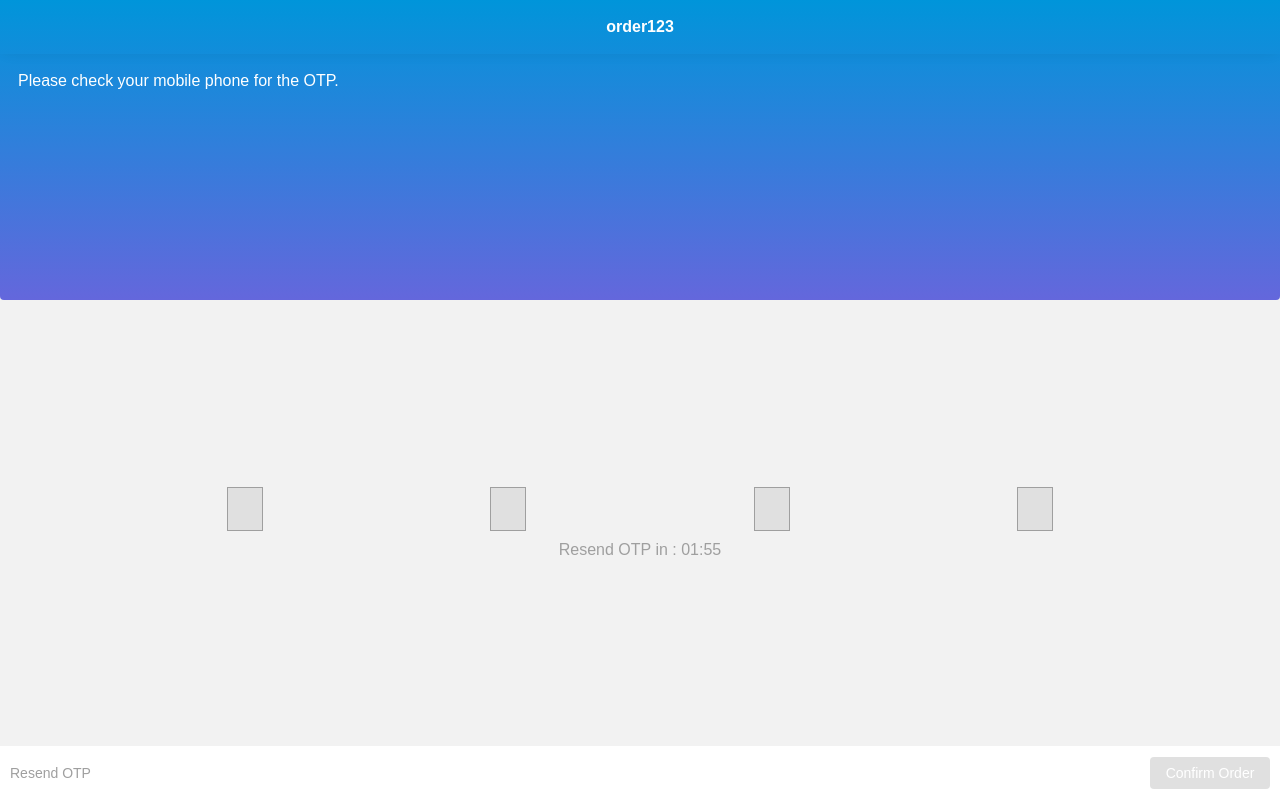
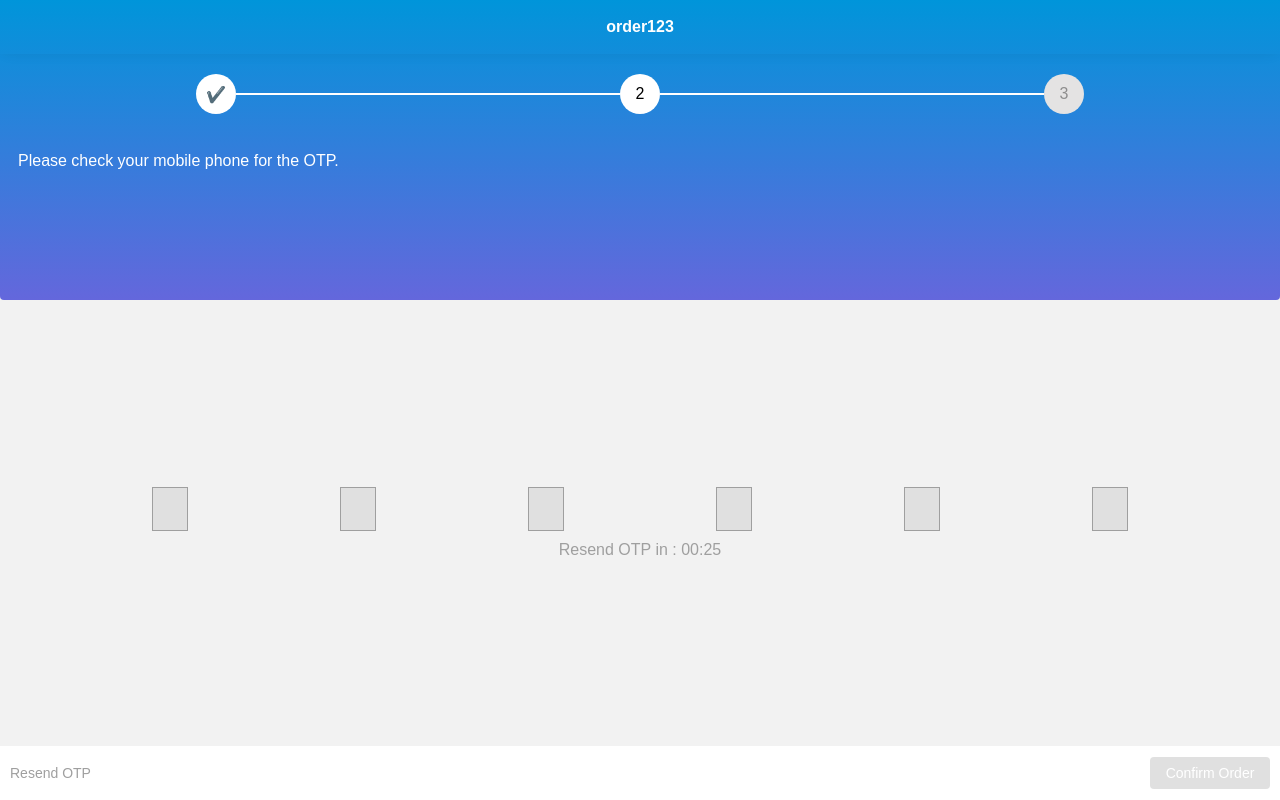
Before and after one commit to Swetha53/Codiecon21, a Vue app: page /otp-verification in a window 1280 px wide. Built offline with nearby package versions, Linux system fonts and the light colour scheme; no server answers; what vue-sanitize would draw is missing.

Commit message:
progress bar

```diff
--- a/src/api/index.js
+++ b/src/api/index.js
@@ -3,28 +3,23 @@ import axios from 'axios';
 const headers = {};
 
 export default {
-  makeGetRequest(path, callback, fail, stopLoader = false) {
+  makeGetRequest(path, callback, fail) {
     headers['Content-Type'] = 'application/json;charset=UTF-8';
     headers['User-Agent'] = 'instore-byok-web-ui';
-    headers['Stop-Loader'] = stopLoader;
     axios
       .get(path, { withCredentials: true, headers })
       .then((response) => { callback(response); })
       .catch(fail);
   },
-  makePostRequest(path, callback, fail, payload, stopLoader = false) {
-    headers['Content-Type'] = 'application/json;charset=UTF-8';
-    headers['User-Agent'] = 'instore-byok-web-ui';
-    headers['Stop-Loader'] = stopLoader;
+  makePostRequest(path, callback, fail, payload) {
     axios
-      .post(path, payload, { withCredentials: true, headers })
+      .post(path, payload)
       .then(callback)
       .catch(fail);
   },
-  makePutRequest(path, callback, fail, payload, stopLoader = false) {
+  makePutRequest(path, callback, fail, payload) {
     headers['Content-Type'] = 'application/json;charset=UTF-8';
     headers['User-Agent'] = 'instore-byok-web-ui';
-    headers['Stop-Loader'] = stopLoader;
     axios
       .put(path, payload, { withCredentials: true, headers })
       .then(callback)
--- a/src/assets/scss/main.scss
+++ b/src/assets/scss/main.scss
@@ -140,3 +140,40 @@ input[type="tel"] {
   border: 1px solid red;
   border-radius: 4px;
 }
+
+.progress-bar {
+  width: fit-content;
+  height: 40px;
+  display: flex;
+  justify-content: space-between;
+  margin: 20px auto;
+  &__steps {
+    height: 12vw;
+    width: 12vw;
+    max-height: 40px;
+    max-width: 40px;
+    border-radius: 50%;
+    background-color: #E4E3E3;
+    display: flex;
+    justify-content: center;
+    align-items: center;
+    color: rgba(0, 0, 0, 0.38);
+  }
+  &__line {
+    width: 30vw;
+    height: 2px;
+    background-color: #E4E3E3;
+    border: unset;
+  }
+  .selected {
+    .progress-bar__steps, .progress-bar__line {
+      background-color: white;
+      color: black;
+    }
+  }
+}
+
+.container {
+  display: flex;
+  align-items: center;
+}
--- a/src/components/OtpInput.vue
+++ b/src/components/OtpInput.vue
@@ -1,7 +1,7 @@
 <template>
   <div class="otp-input">
     <input type="text" class="otp-input__box"
-      v-for="i in 4" :key="i" pattern="\d*" maxlength="1" :disabled="disabled"
+      v-for="i in 6" :key="i" pattern="\d*" maxlength="1" :disabled="disabled"
       v-model="otpValue[i-1]" @input="sendOtp(i)" @keydown="checkButtonClicked($event, i - 1)"/>
   </div>
 </template>
--- /dev/null
+++ b/src/components/ProgressBar.vue
@@ -0,0 +1,13 @@
+<template>
+  <div class="progress-bar">
+    <div v-for="i in 3" :key="i" class="container" :class="{'selected': steps[getPage] >= i}">
+      <div class="progress-bar__steps">
+        <span v-if="steps[getPage] > i">✔️</span>
+        <span v-else>{{i}}</span>
+      </div>
+      <hr class="progress-bar__line" v-if="i !== 3"/>
+    </div>
+  </div>
+</template>
+
+<script src="./js/progress-bar.js"/>
--- /dev/null
+++ b/src/components/js/progress-bar.js
@@ -0,0 +1,18 @@
+import { mapGetters } from 'vuex';
+
+export default {
+  name: 'ProgressBar',
+  computed: {
+    ...mapGetters(['getPage']),
+  },
+  data() {
+    return {
+      steps: {
+        home: 1,
+        otp: 2,
+        success: 3,
+        failure: 3,
+      },
+    };
+  },
+};
--- a/src/components/js/timer.js
+++ b/src/components/js/timer.js
@@ -4,7 +4,7 @@ export default {
     return {
       isTimer: '',
       count: {
-        time: 120,
+        time: 30,
         minute: '00',
         second: '00',
       },
--- a/src/pages/Home.vue
+++ b/src/pages/Home.vue
@@ -4,6 +4,7 @@
       <div class="header">
         <span class="header-title">{{getOrderDetails.orderId}}</span>
       </div>
+      <ProgressBar/>
       <div class="header-body">
         Please confirm your mobile number, so that we can send you the OTP
         to make sure the order has been delivered.
--- a/src/pages/Verification.vue
+++ b/src/pages/Verification.vue
@@ -4,12 +4,13 @@
       <div class="header">
         <span class="header-title">{{getOrderDetails.orderId}}</span>
       </div>
+      <ProgressBar/>
       <div class="header-body">
         {{message}}
       </div>
       <Toaster v-if="getApiFailure"/>
     </div>
-    <div class="body" v-if="page === 'otp'">
+    <div class="body" v-if="getPage === 'otp'">
       <OtpInput
         :disabled="apiInProgress"
         @storeOtpValue="storeOtpValue"
@@ -19,18 +20,19 @@
         @resendOtpShow="resendOtpShow"
       />
     </div>
-    <div class="footer buttons-footer" v-if="page !== 'success'">
-      <a :class="{'disabled': (!resendOtpFlag && page !== 'failure')}" @click="resendOtpApiCall">
+    <div class="footer buttons-footer" v-if="getPage !== 'success'">
+      <a :class="{'disabled': (!resendOtpFlag && getPage !== 'failure')}" @click="resendOtpApiCall">
         Resend OTP
       </a>
-      <button v-if="page === 'otp'" class="btn blu-btn"
-      :class="{'disabled': otpValue.length !== 4 || apiInProgress}" @click="otpVerification">
+      <button v-if="getPage === 'otp'" class="btn blu-btn"
+      :class="{'disabled': otpValue.length !== 6 || apiInProgress}" @click="otpVerification">
         Confirm Order
       </button>
       <button v-else class="btn blu-btn" @click="redirect">Check My Number</button>
     </div>
     <div class="footer" v-else>
       <!-- TODO at click of this button -->
+      <!-- TODO autofill otp -->
       <button class="btn blu-btn large-btn">Please Review Us</button>
     </div>
   </div>
--- a/src/pages/js/home.js
+++ b/src/pages/js/home.js
@@ -1,6 +1,7 @@
 /* eslint-disable no-unused-vars */
 import { mapGetters } from 'vuex';
 import Toaster from '@/components/Toaster.vue';
+import ProgressBar from '@/components/ProgressBar.vue';
 
 export default {
   name: 'Home',
@@ -12,12 +13,14 @@ export default {
   },
   components: {
     Toaster,
+    ProgressBar,
   },
   computed: {
     ...mapGetters(['getOrderDetails', 'getApiFailure']),
   },
   mounted() {
     // TODO at mount mobile should be prefilled
+    this.$store.commit('setPage', 'home');
     this.mobile = '9876543210';
   },
   methods: {
@@ -36,7 +39,7 @@ export default {
       setTimeout(() => {
         console.log(request);
         this.successSendDetailsForOtp(response);
-      }, 5000);
+      }, 2000);
       // this.$store.dispatch('getOtpDetails', {
       //   success: this.successSendDetailsForOtp,
       //   failure: this.failureSendDetailsForOtp,
@@ -47,7 +50,6 @@ export default {
       this.apiInProgress = false;
       this.$router.push('/otp-verification');
     },
-    // TODO toaster for error
     failureSendDetailsForOtp(error) {
       this.apiInProgress = false;
     },
--- a/src/pages/js/verification.js
+++ b/src/pages/js/verification.js
@@ -3,6 +3,7 @@ import { mapGetters } from 'vuex';
 import Timer from '@/components/Timer.vue';
 import OtpInput from '@/components/OtpInput.vue';
 import Toaster from '@/components/Toaster.vue';
+import ProgressBar from '@/components/ProgressBar.vue';
 
 export default {
   name: 'Verification',
@@ -10,6 +11,7 @@ export default {
     Timer,
     OtpInput,
     Toaster,
+    ProgressBar,
   },
   data() {
     return {
@@ -17,15 +19,15 @@ export default {
       otpValue: '',
       resendOtpFlag: false,
       message: 'Please check your mobile phone for the OTP.',
-      page: 'otp',
       apiInProgress: false,
       location: '',
     };
   },
   computed: {
-    ...mapGetters(['getOrderDetails', 'getLocation', 'getApiFailure']),
+    ...mapGetters(['getOrderDetails', 'getLocation', 'getApiFailure', 'getPage']),
   },
   mounted() {
+    this.$store.commit('setPage', 'otp');
     this.getLocationApiCall();
   },
   methods: {
@@ -43,7 +45,7 @@ export default {
     },
     resendOtpApiCall() {
       // TODO api call for getting otp with mobile number
-      this.page = 'otp';
+      this.$store.commit('setPage', 'otp');
       const request = {
         phoneNumber: this.getOrderDetails.tempMobile,
         orderId: this.getOrderDetails.orderId,
@@ -55,7 +57,7 @@ export default {
       setTimeout(() => {
         console.log(request);
         this.successResendOtpApiCall(response);
-      }, 5000);
+      }, 2000);
       // this.$store.dispatch('getOtpDetails', {
       //   success: this.successResendOtpApiCall,
       //   failure: this.failureResendOtpApiCallure,
@@ -65,12 +67,10 @@ export default {
     successResendOtpApiCall(repsonse) {
       this.timerRestart += 1;
     },
-    // TODO toaster
     failureResendOtpApiCallure(error) {
-      // TODO check if timer restarts
+      console.log(error);
     },
     otpVerification() {
-      // TODO check if otp needs to be checked in front end as well
       this.apiInProgress = true;
       const request = {
         mobileNo: this.getOrderDetails.tempMobile,
@@ -86,7 +86,7 @@ export default {
       setTimeout(() => {
         console.log(request);
         this.successOtpVerification(response);
-      }, 5000);
+      }, 2000);
       // this.$store.dispatch('getValidationResult', {
       //   success: this.successOtpVerification,
       //   failure: this.failureOtpVerifcation,
@@ -96,20 +96,28 @@ export default {
     successOtpVerification(response) {
       this.apiInProgress = false;
       this.message = 'Successfully authenticated. Thank you for your patience!!';
-      this.page = 'success';
+      this.$store.commit('setPage', 'success');
     },
     failureOtpVerifcation(error) {
       this.apiInProgress = false;
       this.message = 'There seems to be some issue please click on resend OTP to get OTP once again or click confirm phone number to change your mobile number.';
-      this.page = 'failure';
+      this.$store.commit('setPage', 'failure');
     },
     getLocationApiCall() {
-      this.$store.dispatch('getLocation', {
-        success: this.successGetLocationApiCall,
-        failure: this.failureGetLocationApiCall,
-      });
+      if (navigator.geolocation) {
+        navigator.geolocation.getCurrentPosition(this.successGetLocationApiCall,
+          this.failureGetLocationApiCall);
+      } else {
+        this.$store.dispatch('getLocation', {
+          success: this.successGetLocationApiCall,
+          failure: this.failureGetLocationApiCall,
+        });
+      }
     },
     successGetLocationApiCall(response) {
+      // TODO check response
+      // TODO api calls cookie check
+      console.log(response);
       this.location = `Latitude: ${response.lat}, Longitude: ${response.lon}`;
     },
     failureGetLocationApiCall(error) {
--- a/src/store/index.js
+++ b/src/store/index.js
@@ -14,6 +14,7 @@ export default new Vuex.Store({
     otpDetails: {},
     validationResult: {},
     error: '',
+    page: '',
   },
   getters: {
     getOrderDetails(state) {
@@ -30,6 +31,9 @@ export default new Vuex.Store({
     },
     getApiFailure(state) {
       return state.error;
+    },
+    getPage(state) {
+      return state.page;
     },
   },
   mutations: {
@@ -48,6 +52,9 @@ export default new Vuex.Store({
     setApiFailure(state, value) {
       state.error = value;
     },
+    setPage(state, value) {
+      state.page = value;
+    },
   },
   actions: {
     getLocation({ commit }, { success, failure }) {
@@ -65,7 +72,7 @@ export default new Vuex.Store({
         });
     },
     getOtpDetails({ commit }, { success, failure, payload }) {
-      apiCall.makePostRequest('http://x-off2on.qa2-sg.cld/x-off2on/api/delivery/getOtp',
+      apiCall.makeGetRequestWithoutHeader(`http://x-off2on.qa2-sg.cld/x-off2on/api/delivery/getOtp?orderId=${payload.orderId}&phoneNumber=${payload.phoneNumber}`,
         (response) => {
           if (response.status === 200 || response.body.success) {
             // TODO check response
```
